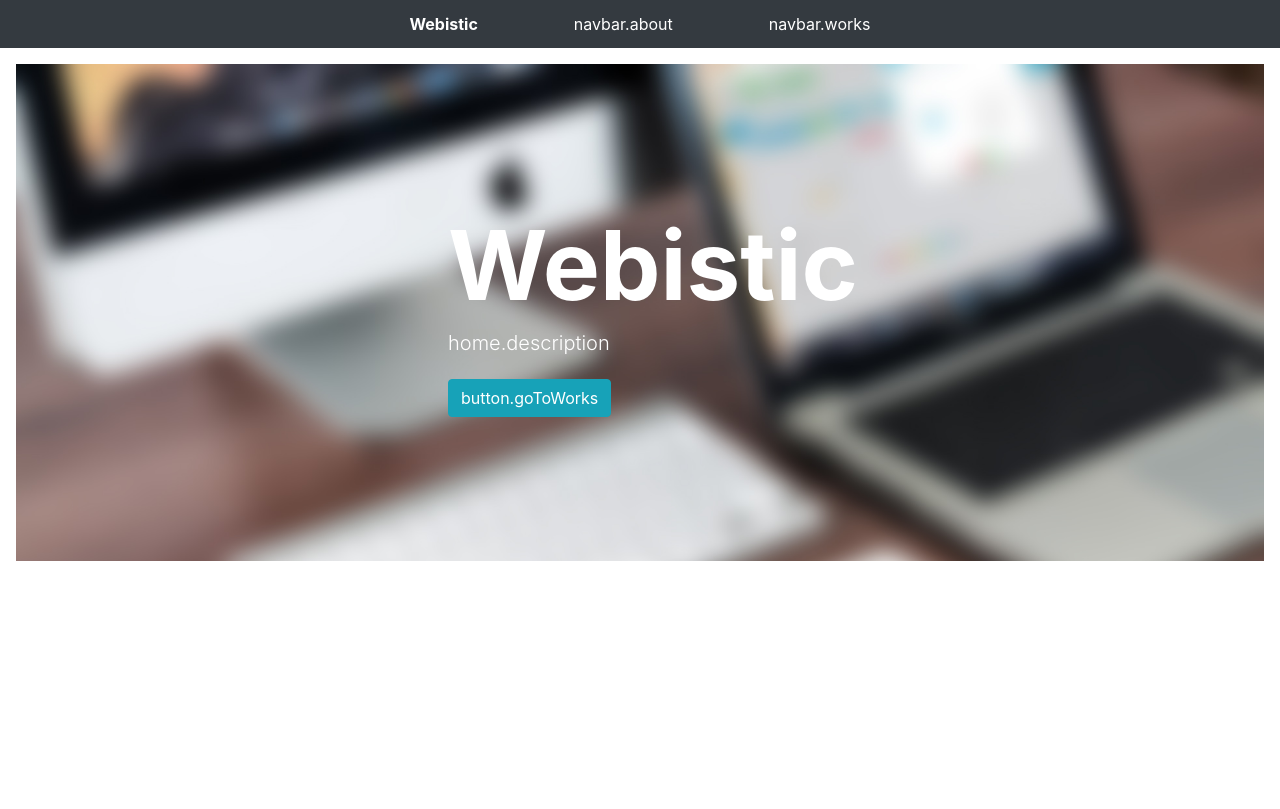
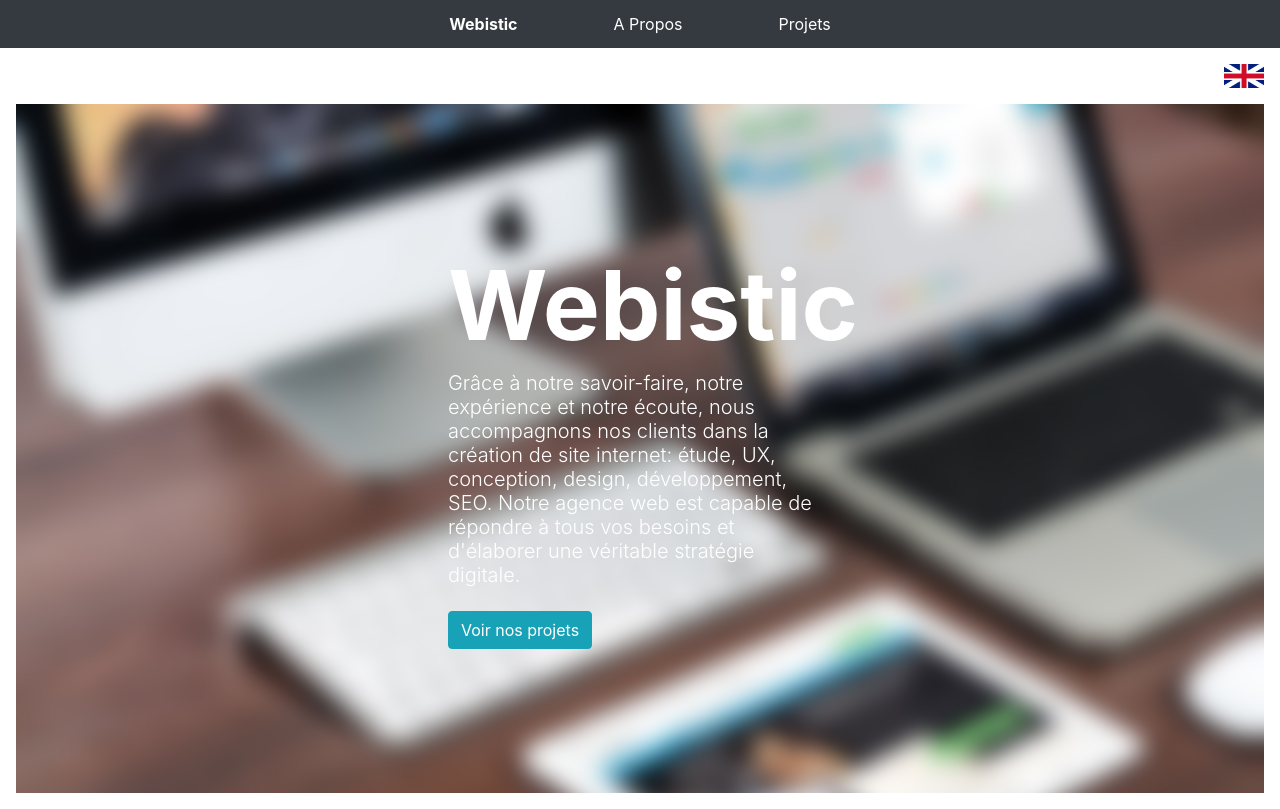
Before and after one commit to ThibaultClerc/webistic, a React (Create React App) app: page / in a window 1280 px wide. Built offline with nearby package versions, Linux system fonts and the light colour scheme.

Commit message:
null instead of string null

```diff
--- a/src/index.jsx
+++ b/src/index.jsx
@@ -25,7 +25,7 @@ const translations = {
 };
 
 const getInitialLanguage = () => {
-  if ((localStorage.getItem('currentLanguage') === 'null') || (localStorage.getItem('currentLanguage') === 'undefined')) {
+  if ((localStorage.getItem('currentLanguage') === null) || (localStorage.getItem('currentLanguage') === 'undefined')) {
     return 'fr'
   } else {
     return localStorage.getItem('currentLanguage')
@@ -33,7 +33,7 @@ const getInitialLanguage = () => {
 }
 
 export default function App() {
-  const [currentLanguage, setCurrentLanguage] = useState(() => getInitialLanguage())
+  const [currentLanguage, setCurrentLanguage] = useState(getInitialLanguage())
 
   useEffect(() => {
     localStorage.setItem('currentLanguage', currentLanguage);
```
